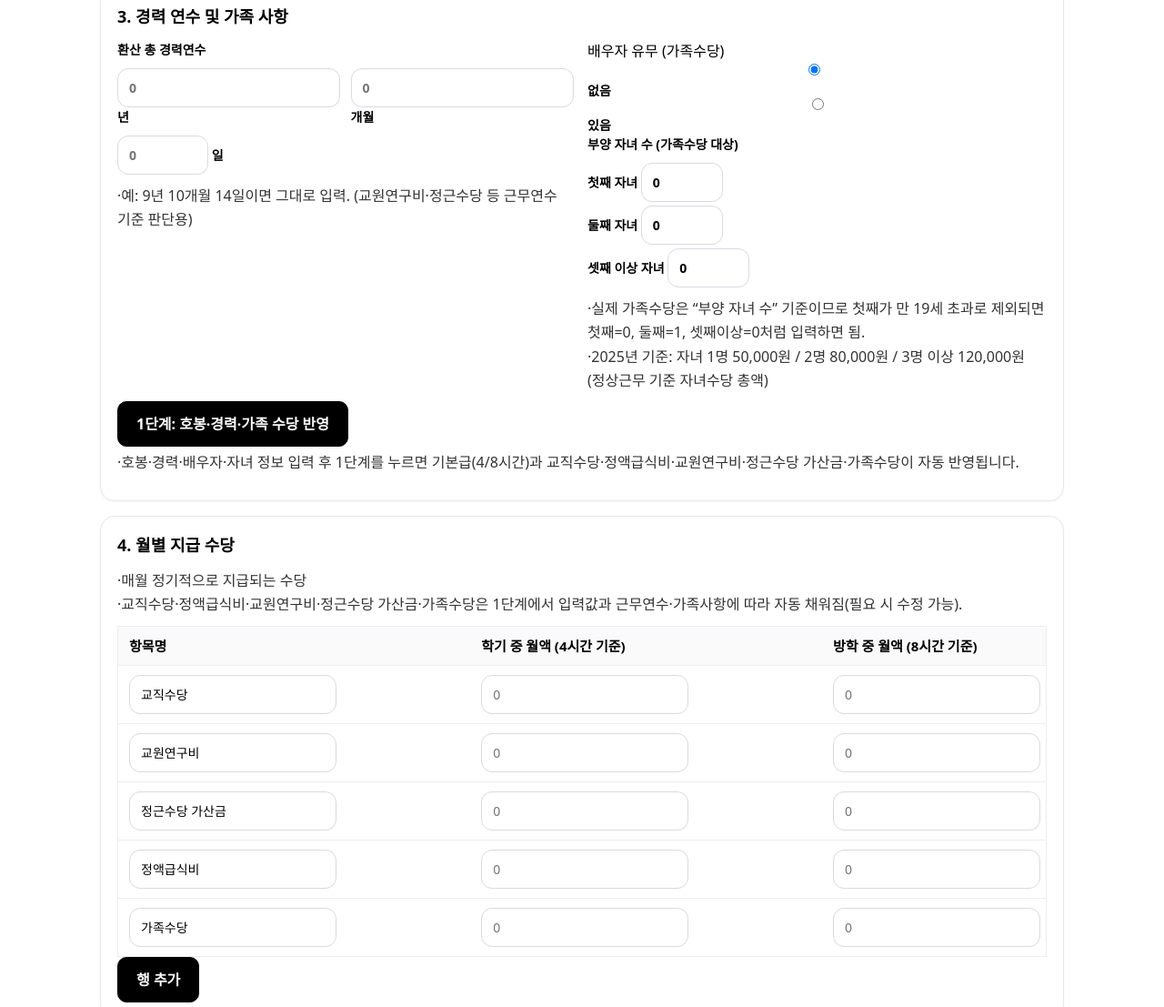
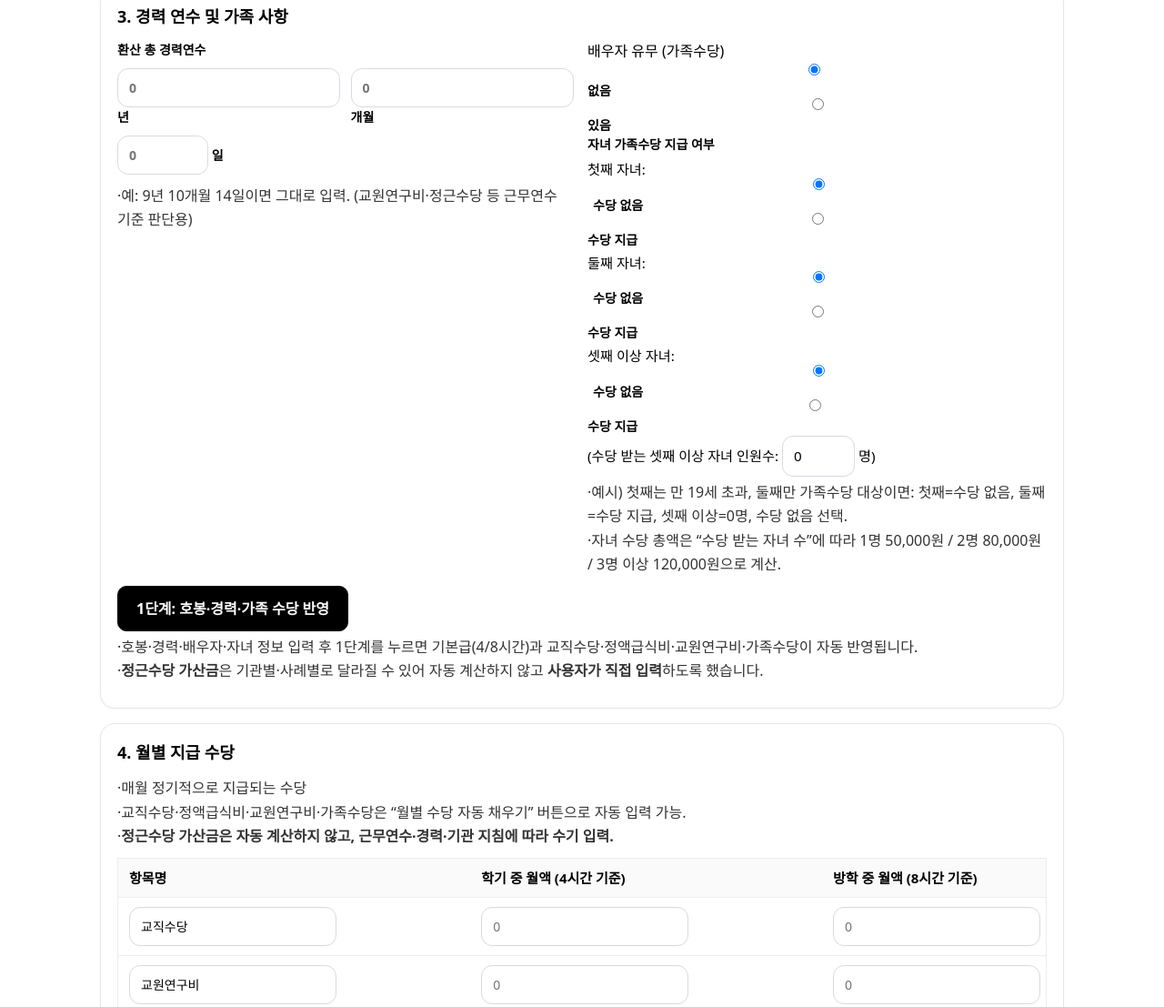
Before and after one commit to comicshaey/test-251121, a plain HTML site: page preschool-parttime-contract-teacher/index.html in a window 1280 px wide. Shown: the part 758-1865 px from the top of the page at 91% size. Drawn offline with Linux system fonts and the light colour scheme.

Commit message:
Update index.html

```diff
--- a/preschool-parttime-contract-teacher/index.html
+++ b/preschool-parttime-contract-teacher/index.html
@@ -179,26 +179,43 @@
           </div>
 
           <div class="form-row">
+            <label>자녀 가족수당 지급 여부</label>
+            <div class="child-row" style="margin-top:6px; font-size:0.95rem;">
+              <div style="margin-bottom:4px;">
+                첫째 자녀:
+                <label style="margin-left:6px; margin-right:4px;">
+                  <input type="radio" name="firstChildFlag" value="N" checked /> 수당 없음
+                </label>
                 <label>
-              부양 자녀 수 (가족수당 대상)
-              <div style="margin-top:4px;">
-                <div style="margin-bottom:4px;">
-                  첫째 자녀
-                  <input type="number" id="childFirst" min="0" step="1" value="0" style="max-width:90px;" />
+                  <input type="radio" name="firstChildFlag" value="Y" /> 수당 지급
+                </label>
               </div>
               <div style="margin-bottom:4px;">
-                  둘째 자녀
-                  <input type="number" id="childSecond" min="0" step="1" value="0" style="max-width:90px;" />
+                둘째 자녀:
+                <label style="margin-left:6px; margin-right:4px;">
+                  <input type="radio" name="secondChildFlag" value="N" checked /> 수당 없음
+                </label>
+                <label>
+                  <input type="radio" name="secondChildFlag" value="Y" /> 수당 지급
+                </label>
               </div>
               <div>
-                  셋째 이상 자녀
-                  <input type="number" id="childThirdPlus" min="0" step="1" value="0" style="max-width:90px;" />
+                셋째 이상 자녀:
+                <label style="margin-left:6px; margin-right:4px;">
+                  <input type="radio" name="thirdChildFlag" value="N" checked /> 수당 없음
+                </label>
+                <label style="margin-right:6px;">
+                  <input type="radio" name="thirdChildFlag" value="Y" /> 수당 지급
+                </label>
+                <span>
+                  (수당 받는 셋째 이상 자녀 인원수:
+                  <input type="number" id="childThirdCount" min="0" step="1" value="0" style="max-width:80px;" /> 명)
+                </span>
               </div>
             </div>
-            </label>
-            <p class="hint">
-              ·실제 가족수당은 “부양 자녀 수” 기준이므로 첫째가 만 19세 초과로 제외되면 첫째=0, 둘째=1, 셋째이상=0처럼 입력하면 됨.<br/>
-              ·2025년 기준: 자녀 1명 50,000원 / 2명 80,000원 / 3명 이상 120,000원 (정상근무 기준 자녀수당 총액)
+            <p class="hint" style="margin-top:4px;">
+              ·예시) 첫째는 만 19세 초과, 둘째만 가족수당 대상이면: 첫째=수당 없음, 둘째=수당 지급, 셋째 이상=0명, 수당 없음 선택.<br/>
+              ·자녀 수당 총액은 “수당 받는 자녀 수”에 따라 1명 50,000원 / 2명 80,000원 / 3명 이상 120,000원으로 계산.
             </p>
           </div>
         </div>
@@ -206,7 +223,8 @@
 
       <button type="button" class="btn" id="stepBaseBtn">1단계: 호봉·경력·가족 수당 반영</button>
       <p class="hint" style="margin-top:4px;">
-        ·호봉·경력·배우자·자녀 정보 입력 후 1단계를 누르면 기본급(4/8시간)과 교직수당·정액급식비·교원연구비·정근수당 가산금·가족수당이 자동 반영됩니다.
+        ·호봉·경력·배우자·자녀 정보 입력 후 1단계를 누르면 기본급(4/8시간)과 교직수당·정액급식비·교원연구비·가족수당이 자동 반영됩니다.<br/>
+        ·<b>정근수당 가산금</b>은 기관별·사례별로 달라질 수 있어 자동 계산하지 않고 <b>사용자가 직접 입력</b>하도록 했습니다.
       </p>
     </section>
 
@@ -215,7 +233,8 @@
       <h2>4. 월별 지급 수당</h2>
       <p class="hint">
         ·매월 정기적으로 지급되는 수당<br/>
-        ·교직수당·정액급식비·교원연구비·정근수당 가산금·가족수당은 1단계에서 입력값과 근무연수·가족사항에 따라 자동 채워짐(필요 시 수정 가능).
+        ·교직수당·정액급식비·교원연구비·가족수당은 “월별 수당 자동 채우기” 버튼으로 자동 입력 가능.<br/>
+        ·<b>정근수당 가산금은 자동 계산하지 않고, 근무연수·경력·기관 지침에 따라 수기 입력.</b>
       </p>
 
       <div class="table-wrap" style="margin-top:10px;">
@@ -257,7 +276,10 @@
         </table>
       </div>
 
+      <div style="margin-top:8px; display:flex; gap:8px; flex-wrap:wrap;">
+        <button type="button" class="btn" id="applyAllowBtn">월별 수당 자동 채우기</button>
         <button type="button" class="btn" id="addAllowBtn">행 추가</button>
+      </div>
     </section>
 
     <!-- 5. 연 단위 수당 -->
@@ -275,7 +297,7 @@
         </label>
         <p class="hint">
           ·업무편람 기준 “정근수당 연간 기준액(정상근무 1년분)” 입력.<br/>
-          ·학사일정(월별 일수)을 반영해 계약기간에 해당하는 일할계산 금액을 자동 산출해 아래 “정근수당” 행에 채워줌.
+          ·학사일정(월별 일수)을 반영해 계약기간에 해당하는 일할계산 금액을 자동 산출.
         </p>
       </div>
 
@@ -303,7 +325,10 @@
           </tbody>
         </table>
       </div>
+      <div style="margin-top:8px; display:flex; gap:8px; flex-wrap:wrap;">
+        <button type="button" class="btn" id="calcLongevityBtn">정근수당 일할계산</button>
         <button type="button" class="btn" id="addAnnualBtn">행 추가</button>
+      </div>
     </section>
 
     <!-- 6. 방학·미운영 기간 설정 -->
@@ -336,7 +361,7 @@
 
       <h3 style="font-size:15px;margin:18px 0 6px;">방학 중 방과후 미운영 기간 (4시간 근무)</h3>
       <p class="hint">
-        ·방학기간 중 방과후과정 미운영으로 4시간 인건비 지급하는 기간 입력하쇼.<br />
+        ·방학기간 중 방과후과정 미운영으로 4시간 인건비 지급하는 기간 입력하세요.<br />
       </p>
 
       <div class="table-wrap">
@@ -414,6 +439,6 @@
 
   <script src="/static/global-loader.js?v=1"></script>
   <script src="/static/teacher-step-core.js?v=251120"></script>
-  <script src="script.js?v=25112003"></script>
+  <script src="script.js?v=25112102"></script>
 </body>
 </html>
```
Lines whose indentation alone changed are shown as unchanged.
